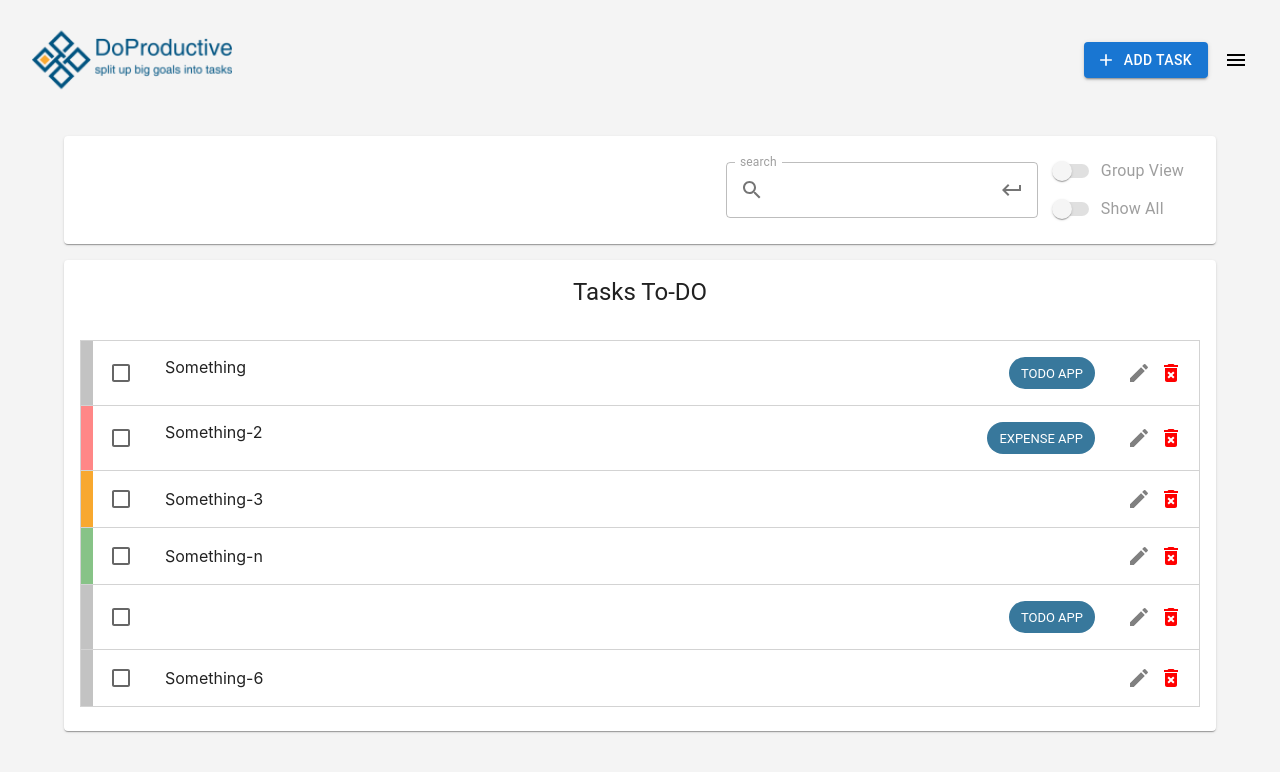
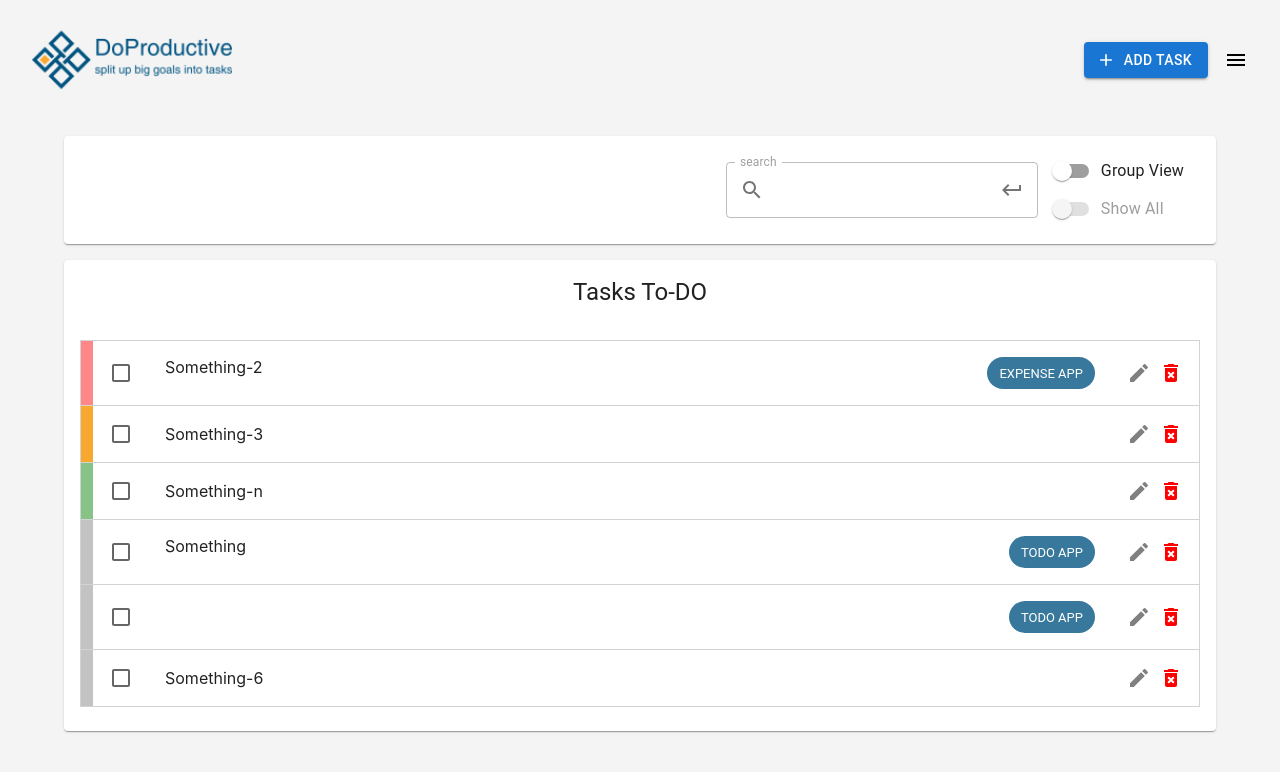
Before and after one commit to ArjunMamidi2698/do-productive, a React (Create React App) app: page / in a window 1280 px wide. Shown: the top 772 px of the page. Built offline with nearby package versions, Linux system fonts and the light colour scheme.

Commit message:
group-view functionality

```diff
--- a/src/App.js
+++ b/src/App.js
@@ -6,12 +6,12 @@ import TasksContainer from "./components/tasks/TasksContainer";
 import { useState } from "react";
 function App() {
 	const prioritiesList = [1, 2, 3, 4];
-	const groupsList = ["TODO APP", "EXPENSE APP"];
+	const [groupsList, setGroupsList] = useState(["TODO APP", "EXPENSE APP"]);
 	const [tasks, setTasks] = useState([
 		{
 			taskId: "t1",
 			taskTitle: "Something",
-			priorityLevel: 0,
+			priorityLevel: 4,
 			doneTask: false,
 			groupName: "TODO APP",
 		},
@@ -39,33 +39,39 @@ function App() {
 		{
 			taskId: "t5",
 			taskTitle: "",
-			priorityLevel: -1,
+			priorityLevel: 4,
 			doneTask: false,
 			groupName: "TODO APP",
 		},
 		{
 			taskId: "t6",
 			taskTitle: "Something-6",
-			priorityLevel: 5,
+			priorityLevel: 4,
 			doneTask: false,
 			groupName: "",
 		},
 	]);
 	const generateNewTaskId = () => {
 		// AJ - TODO - NOT A OPTIMAL WAY
-		const lastTaskId = tasks[ tasks.length - 1 ].taskId;
-		console.log( lastTaskId );
-		return "t"+ (parseInt(lastTaskId.slice(1)) + 1);
+		const lastTaskId = tasks[tasks.length - 1].taskId;
+		console.log(lastTaskId);
+		return "t" + (parseInt(lastTaskId.slice(1)) + 1);
 	};
-	const handleAddTask = ( taskObj ) => {
-		console.log(taskObj , "ASDasdasdasdsda");
+	const handleAddTask = (taskObj) => {
+		console.log(taskObj, "ASDasdasdasdsda");
 		// // AJ - TODO - UPDATE in DB
-		setTasks( (prevTasks) => [...prevTasks, taskObj] );
+		setTasks((prevTasks) => [...prevTasks, taskObj]);
 	};
-	const updateTasks = ( tasks ) => {
+	const updateTasks = (tasks) => {
 		// // AJ - TODO - UPDATE in DB
-		setTasks( () => [...tasks]); // consider new array for rebuilding
+		setTasks(() => [...tasks]); // consider new array for rebuilding
 	};
+	const addToGroupsList = ( groupName ) => {
+		console.log( groupName, groupsList );
+		setGroupsList( (prevList) => [...prevList, groupName]);
+	};
+
+	const [isGroupView, setGroupView] = useState(false);
 	return (
 		<div className="App do-productive">
 			<Header
@@ -73,14 +79,19 @@ function App() {
 				groupsList={groupsList}
 				generateNewTaskId={generateNewTaskId}
 				handleAddTask={handleAddTask}
+				addToGroupsList={addToGroupsList}
 			/>
 			<Container>
-				<TaskActions />
+				<TaskActions
+					isGroupView={isGroupView}
+					setGroupView={setGroupView}
+				/>
 				<TasksContainer
 					tasks={tasks}
 					prioritiesList={prioritiesList}
 					groupsList={groupsList}
 					updateTasks={updateTasks}
+					isGroupView={isGroupView}
 				/>
 			</Container>
 		</div>
--- a/src/components/filters/TaskActions.js
+++ b/src/components/filters/TaskActions.js
@@ -1,21 +1,31 @@
-import {
-	Card,
-	FormControlLabel,
-	Switch,
-} from "@mui/material";
+import { Card, FormControlLabel, Switch } from "@mui/material";
 import DateRangeFilter from "./DateRangeFilter";
 import SearchFilter from "./SearchFilter";
 
 import "./TaskActions.css";
 
-const TaskActions = () => {
+const TaskActions = (props) => {
 	return (
 		<Card className="task-actions-card">
 			<SearchFilter />
 			<DateRangeFilter />
 			<div className="task-actions__switches">
-				<FormControlLabel disabled control={<Switch />} label="Group View" />
-				<FormControlLabel disabled control={<Switch />} label="Show All" />
+				<FormControlLabel
+					control={
+						<Switch
+							checked={props.isGroupView}
+							onChange={(event) =>
+								props.setGroupView(event.target.checked)
+							}
+						/>
+					}
+					label="Group View"
+				/>
+				<FormControlLabel
+					disabled
+					control={<Switch />}
+					label="Show All"
+				/>
 			</div>
 		</Card>
 	);
--- a/src/components/header/AddTask.js
+++ b/src/components/header/AddTask.js
@@ -16,7 +16,6 @@ import "./AddTask.css";
 const AddTask = (props) => {
 	const prioritiesList = props?.prioritiesList || [];
 	let groupsList = props?.groupsList || [];
-	groupsList.push("Other");
 	groupsList = groupsList.filter(
 		(val, index) => groupsList.indexOf(val) === index
 	);
@@ -55,6 +54,9 @@ const AddTask = (props) => {
 			groupName: getGroupName(),
 		};
 		props.handleAddTask(taskObj);
+		if(showNewGroupField && newGroupName.trim() !== "") {
+			props.addToGroupsList( newGroupName.trim() );
+		}
 		resetValues();
 		setOpen(false);
 	};
@@ -62,6 +64,8 @@ const AddTask = (props) => {
 		setTaskTitle("");
 		setPriorityLevel("");
 		setGroupName("");
+		setNewGroupName("");
+		setShowNewGroupField(false);
 	};
 	return (
 		<div>
@@ -116,7 +120,7 @@ const AddTask = (props) => {
 								value={groupName}
 								onChange={handleAddGroup}
 							>
-								{groupsList.map((option) => (
+								{[...groupsList,"Other"].map((option) => (
 									<MenuItem
 										key={option}
 										value={option}
--- a/src/components/header/Header.js
+++ b/src/components/header/Header.js
@@ -14,6 +14,7 @@ const Header = (props) => {
 					groupsList={props.groupsList}
 					generateNewTaskId={props.generateNewTaskId}
 					handleAddTask={props.handleAddTask}
+					addToGroupsList={props.addToGroupsList}
 				/>
 
 				{/* handleAddTask={(taskObject) => props.handleAddTask({...taskObject}) } */}
--- a/src/components/tasks/TaskRow.js
+++ b/src/components/tasks/TaskRow.js
@@ -11,7 +11,6 @@ const TaskRow = (props) => {
 	const taskTitle = props?.taskTitle || "";
 	const prioritiesList = props.prioritiesList;
 
-	console.log(taskTitle, props.taskTitle);
 	// actions
 	const updateTask = ( doneStatus ) => {
 		props.handleTaskUpdate({
--- a/src/components/tasks/TasksContainer.js
+++ b/src/components/tasks/TasksContainer.js
@@ -7,20 +7,40 @@ const TasksContainer = (props) => {
 	const tasks = props.tasks;
 	// actions
 	const deleteTaskHandler = (taskId) => {
-		props.updateTasks( tasks.filter((task) => task.taskId !== taskId) );
+		props.updateTasks(tasks.filter((task) => task.taskId !== taskId));
 	};
 	const updateTaskHandler = (taskObj) => {
 		const taskIndex = tasks.findIndex(
 			(task) => task.taskId === taskObj.taskId
 		);
 		if (taskIndex >= 0) tasks[taskIndex] = taskObj;
-		props.updateTasks( tasks );
+		props.updateTasks(tasks);
 	};
-	return (
-		<Card className="tasks-container">
-			<CardHeader title="Tasks To-DO" />
-			<CardContent className="tasks-container__content">
-				{tasks.map((task, index) => (
+	const getSortedTasksByPriority = (tasks) => {
+		console.log( tasks );
+		console.log(tasks.sort((a, b) =>
+		a.priorityLevel > b.priorityLevel ? 1 : b.priorityLevel > a.priorityLevel ? -1 : 0
+	));
+		return tasks.sort((a, b) =>
+			a.priorityLevel > b.priorityLevel ? 1 : b.priorityLevel > a.priorityLevel ? -1 : 0
+		);
+	};
+	const getGroupedTasks = () => {
+		let groupedTasks = [];
+		props.groupsList.forEach((groupName) => {
+			groupedTasks.push({
+				groupName: groupName,
+				tasks: tasks.filter((task) => task.groupName === groupName),
+			});
+		});
+		groupedTasks.push({
+			groupName: "Non-grouped",
+			tasks: tasks.filter((task) => task.groupName === ""),
+		});
+		return groupedTasks;
+	};
+	const buildTaskRows = (tasks) => {
+		return getSortedTasksByPriority(tasks).map((task, index) => (
 			<TaskRow
 				key={"task-" + index}
 				taskId={task.taskId}
@@ -32,15 +52,20 @@ const TasksContainer = (props) => {
 				handleTaskUpdate={updateTaskHandler}
 				prioritiesList={props.prioritiesList}
 			/>
-				))}
-				{/* <TaskRow priorityLevel={1} doneTask={true} taskTitle="test"/>
-				<TaskRow taskTitle="task2"/>
-				<TaskRow priorityLevel={0} taskTitle="task3" />
-				<TaskRow />
-				<TaskRow taskTitle="task-n" />
-				<TaskRow />
-				<TaskRow taskTitle="task-n" />
-				<TaskRow priorityLevel="MEDIUM" taskTitle="task-n"/> */}
+		));
+	};
+	return (
+		<Card className="tasks-container">
+			<CardHeader title="Tasks To-DO" />
+			<CardContent className="tasks-container__content">
+				{props.isGroupView
+					? getGroupedTasks().map((group, index) => (
+							<div key={"group-"+index} className="tasks-container__content__group-container">
+								<h4>{group.groupName}</h4>
+								{buildTaskRows(group.tasks)}
+							</div>
+					  ))
+					: buildTaskRows(tasks)}
 			</CardContent>
 		</Card>
 	);
```
Lines whose indentation alone changed are shown as unchanged.
